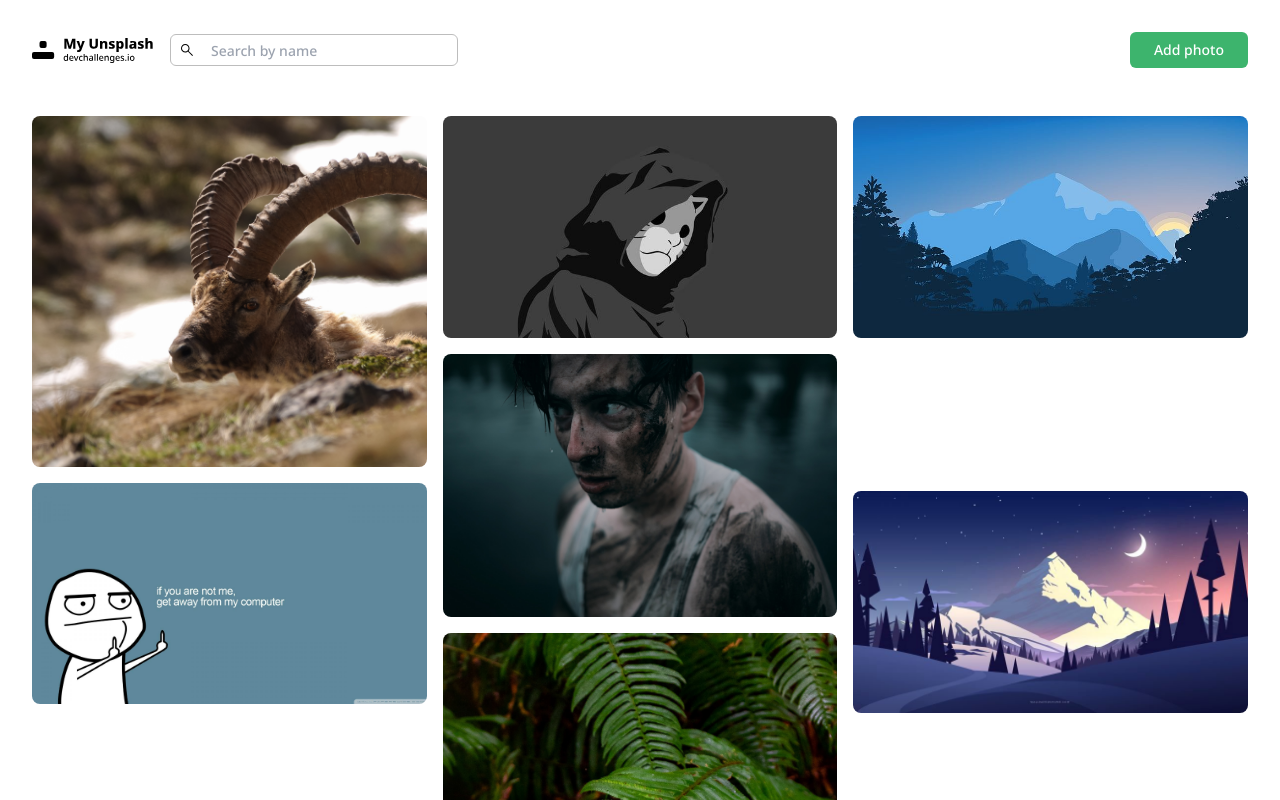
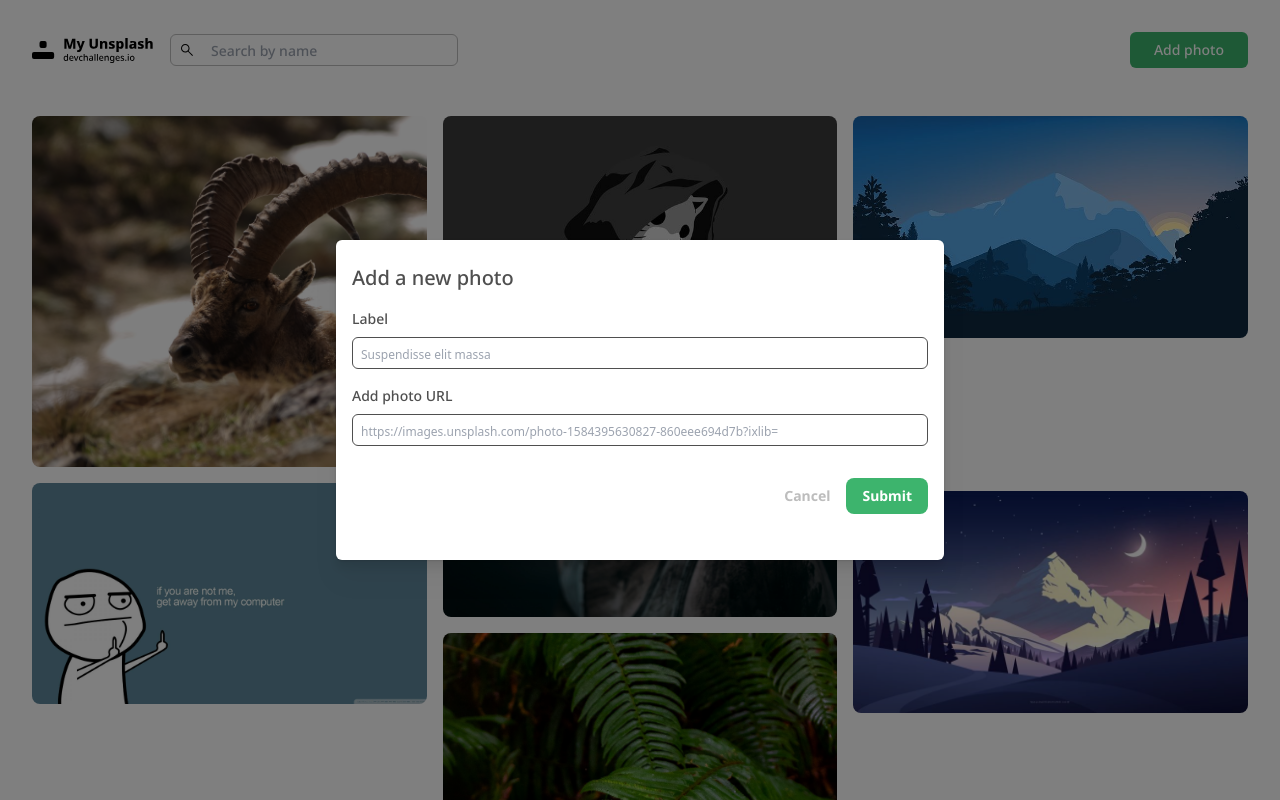
Before and after one commit to pmugasa/my-unsplash-frontend, a React (Vite) app: page / in a window 1280 px wide. Shown: the top 800 px of the page. Built offline with nearby package versions, Linux system fonts and the light colour scheme.

Commit message:
added the modal form

```diff
--- a/src/App.jsx
+++ b/src/App.jsx
@@ -1,29 +1,35 @@
 import { useState } from "react";
 import Navbar from "./components/Navbar";
+import Modal from "./components/Modal";
 function App() {
   const [showOverlay, setShowOverlay] = useState(false);
+  const [showModal, setShowModal] = useState(true);
   function handleHover() {
     setShowOverlay(!showOverlay);
   }
 
   return (
     <>
-      <div className="max-w-screen max-h-screen m-6 lg:m-8">
-        <Navbar />
+      {showModal && <Modal closeModal={setShowModal} />}
+      <div className="max-w-screen h-full m-6 lg:m-8 static relative ">
+        {/* modal overlay*/}
+
+        <Navbar showModal={showModal} setShowModal={setShowModal} />
+
         <div className="w-full mt-12 ">
           <div className="grid grid-cols-1 sm:grid-cols-2 md:grid-cols-3 gap-4">
             <div className="grid gap-4">
               <div
                 onMouseEnter={handleHover}
                 onMouseLeave={handleHover}
-                className="h-auto max-w-full rounded-lg bg-[url('/adrien-stachowiak-sUBlt91FXTw-unsplash.jpg')] bg-cover   relative flex"
+                className="h-auto max-w-full rounded-lg bg-[url('/adrien-stachowiak-sUBlt91FXTw-unsplash.jpg')] bg-cover relative flex"
               >
                 <img
                   className="h-auto max-w-full rounded-lg invisible"
                   src="/Awesome Get off My Computer Wallpapers - WallpaperAccess.png"
                 />
 
-                {showOverlay ? (
+                {showOverlay && (
                   <>
                     <div className="absolute w-full h-full bg-gray-900 opacity-60 top-0 left-0"></div>
                     <button className=" absolute top-3 right-3 border border-red-500 text-sm px-4 rounded-lg text-red-500 font-secondary-font">
@@ -33,7 +39,7 @@ function App() {
                       Adrien Stachwoiak image title or something
                     </h3>
                   </>
-                ) : null}
+                )}
               </div>
               <div>
                 <img
--- a/src/components/Button.jsx
+++ b/src/components/Button.jsx
@@ -1,11 +1,8 @@
-function Button({ children }) {
-  function handleClick() {
-    console.log("clicked");
-  }
+function Button({ children, setShowModal, showModal }) {
   return (
     <>
       <button
-        onClick={handleClick}
+        onClick={() => setShowModal(!showModal)}
         className="ml-auto px-6 py-2 rounded-md bg-accent text-sm hover:opacity-80 font-primary-font font-medium text-white"
       >
         {children}
--- /dev/null
+++ b/src/components/Modal.jsx
@@ -0,0 +1,84 @@
+import { useState } from "react";
+
+function Modal({ closeModal }) {
+  const [label, setLabel] = useState("");
+  const [photoUrl, setPhotoUrl] = useState("");
+
+  function handleSubmit(e) {
+    e.preventDefault();
+
+    const formData = {
+      label: label,
+      photoUrl: photoUrl,
+    };
+    console.log("Form Data", formData);
+    setLabel("");
+    setPhotoUrl("");
+    closeModal(false);
+  }
+  return (
+    <>
+      <div className="w-full h-full overflow-auto top-0 right-0 absolute z-10 bg-[rgba(0,0,0,0.5)] flex items-center justify-center ">
+        <div className="w-[20rem] sm:w-[38rem] h-80 px-4 rounded-md bg-white opacity-none -right-1/2 shadow drop-shadow-xl">
+          <form onSubmit={handleSubmit} className="opacity-100">
+            <h3 className="font-primary-font font-medium text-xl  text-[#4F4F4F] mt-6">
+              Add a new photo
+            </h3>
+
+            <div className="mt-4">
+              <label
+                htmlFor="label"
+                className="block  font-primary-font font-medium text-[#4F4F4F] text-[14px]"
+              >
+                Label
+              </label>
+
+              <input
+                required
+                value={label}
+                onChange={(e) => setLabel(e.target.value)}
+                type="text"
+                id="label"
+                placeholder="Suspendisse elit massa"
+                className="border mt-2 border-[#4F4F4F] h-8 w-full outline-none focus:ring-accent focus:ring focus:border-none placeholder:text-xs placeholder:px-2 rounded-md"
+              />
+            </div>
+            <div className="mt-4">
+              <label
+                htmlFor="photo-url"
+                className="block  font-primary-font font-medium text-[#4F4F4F] text-[14px]"
+              >
+                Add photo URL
+              </label>
+              <input
+                required
+                value={photoUrl}
+                onChange={(e) => setPhotoUrl(e.target.value)}
+                type="text"
+                id="photo-url"
+                placeholder="https://images.unsplash.com/photo-1584395630827-860eee694d7b?ixlib="
+                className="border mt-2 border-[#4F4F4F] h-8 w-full outline-none focus:ring-accent focus:ring focus:border-none placeholder:text-xs placeholder:px-2  truncate rounded-md"
+              />
+            </div>
+            <div className="mt-8 flex items-center justify-end space-x-4">
+              <button
+                type="button"
+                onClick={() => closeModal(false)}
+                className="text-[#BDBDBD] font-primary-font font-bold text-sm hover:text-gray-900"
+              >
+                Cancel
+              </button>
+              <button
+                type="submit"
+                className="px-4 py-2 text-white text-sm font-primary-font font-bold bg-accent hover:bg-green-400 rounded-lg "
+              >
+                Submit
+              </button>
+            </div>
+          </form>
+        </div>
+      </div>
+    </>
+  );
+}
+export default Modal;
--- a/src/components/Navbar.jsx
+++ b/src/components/Navbar.jsx
@@ -1,7 +1,7 @@
 import Button from "./Button";
 import Searchbar from "./Searchbar";
 
-function Navbar() {
+function Navbar({ showModal, setShowModal }) {
   return (
     <>
       <nav className="w-full  flex items-center justify-start">
@@ -9,7 +9,9 @@ function Navbar() {
           <img src="/my_unsplash_logo.svg" />
           <Searchbar />
         </div>
-        <Button>Add photo</Button>
+        <Button showModal={showModal} setShowModal={setShowModal}>
+          Add photo
+        </Button>
       </nav>
     </>
   );
--- a/src/components/Searchbar.jsx
+++ b/src/components/Searchbar.jsx
@@ -3,7 +3,6 @@ import { useState } from "react";
 function Searchbar() {
   const [inputText, setInputText] = useState();
 
-  console.log("Input Text", inputText);
   return (
     <>
       <div className="hidden sm:flex sm:h-8  sm:p-2 border sm:w-54 lg:w-72  border-[#BDBDBD] rounded-md items-center justify-start">
```
